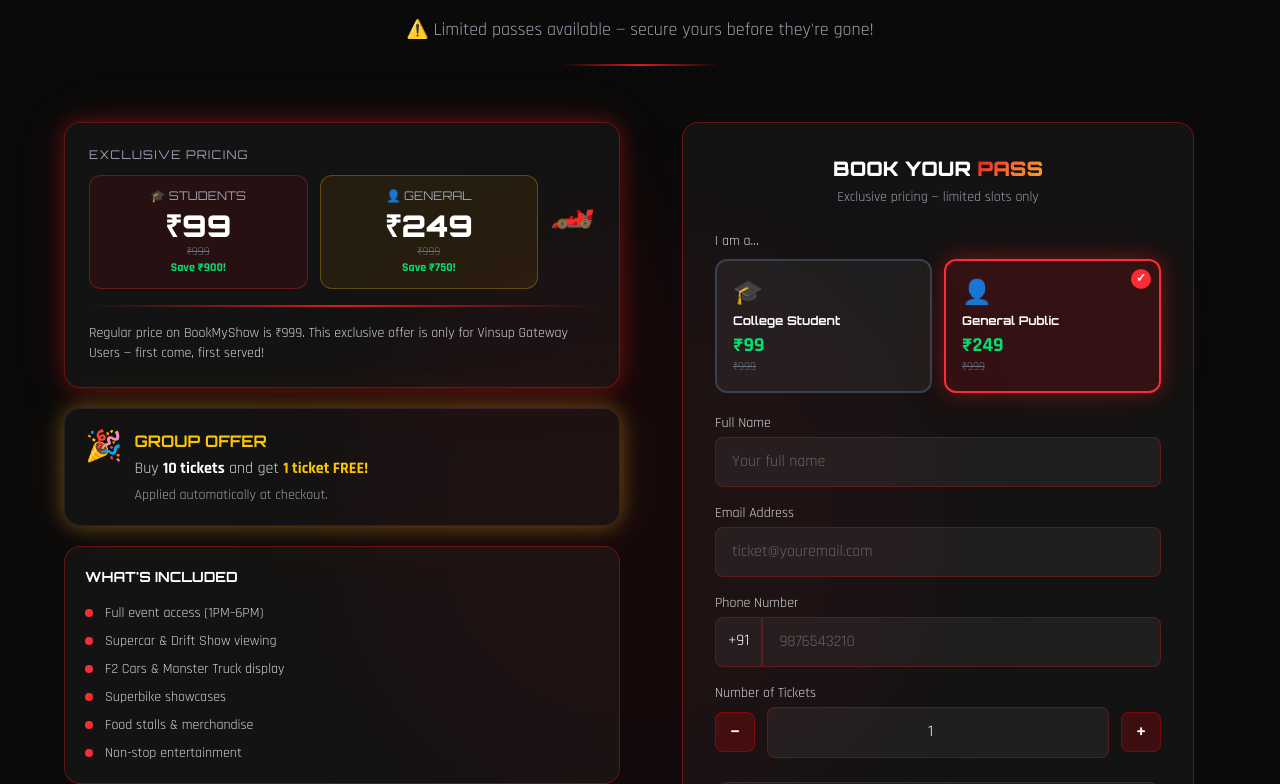
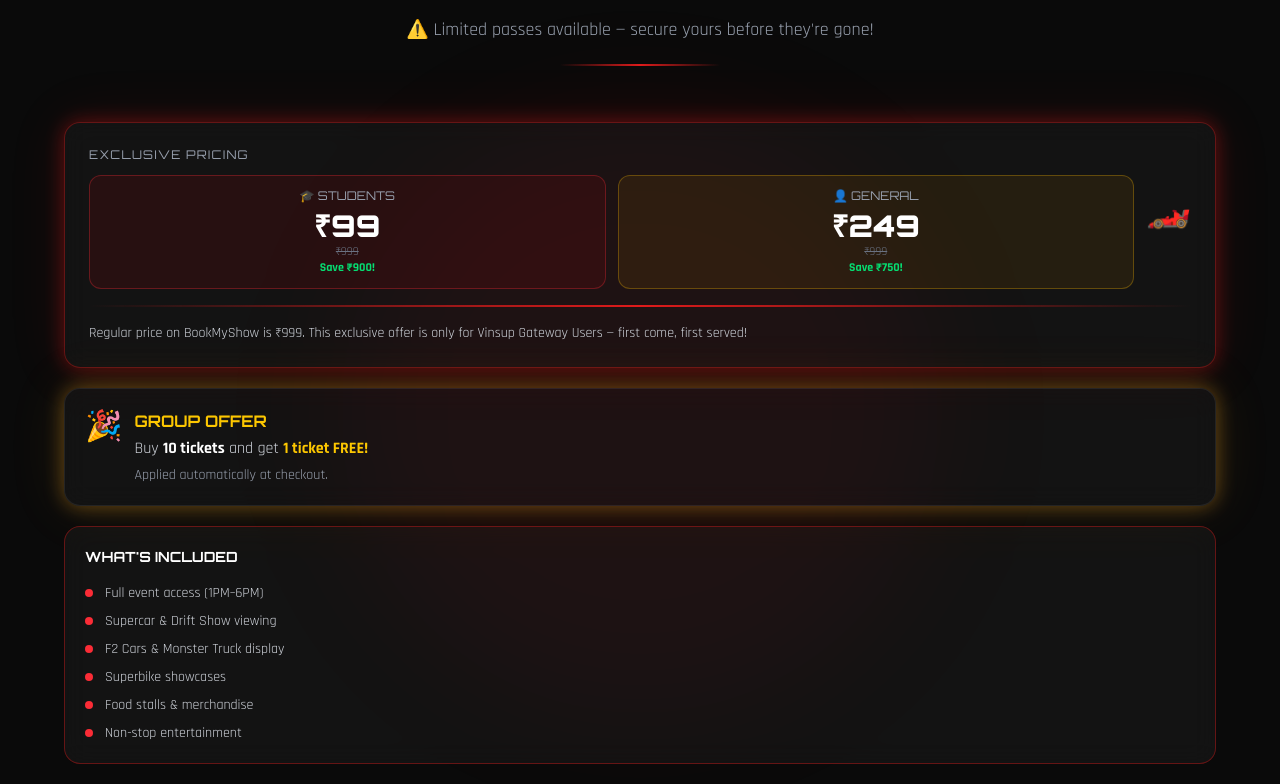
Before and after one commit to v7056vinsup/oppofest, a React (Vite) app: page / in a window 1280 px wide. Shown: the part 2796-3580 px from the top of the page. Built offline with nearby package versions, Linux system fonts and the light colour scheme.

Commit message:
removal of book form

```diff
--- a/src/components/BookingSection.jsx
+++ b/src/components/BookingSection.jsx
@@ -39,7 +39,7 @@ export default function BookingSection({ sectionRef }) {
           <div className="track-line w-40 mx-auto mt-5" />
         </div>
 
-        <div className="grid lg:grid-cols-2 gap-10 items-start">
+        <div className="grid lg:grid-cols-1 gap-10 items-start">
           {/* Left: offer details */}
           <motion.div
             initial={{ opacity: 0, x: -30 }}
@@ -134,14 +134,14 @@ export default function BookingSection({ sectionRef }) {
           </motion.div>
 
           {/* Right: booking form */}
-          <motion.div
+          {/* <motion.div
             initial={{ opacity: 0, x: 30 }}
             whileInView={{ opacity: 1, x: 0 }}
             viewport={{ once: true }}
             transition={{ duration: 0.6, delay: 0.1 }}
           >
             <BookingForm />
-          </motion.div>
+          </motion.div> */}
         </div>
       </div>
     </section>
```
